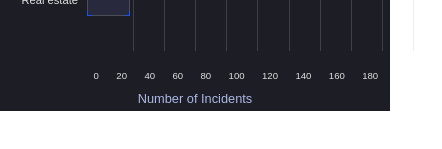
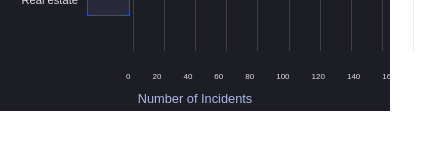
Before and after one commit to ShafeequrRehman/Global-industry-sectors-most-targeted, a plain HTML site: page index.html in a window 390 px wide. Shown: the part 459-608 px from the top of the page, 442 px wide, since content can reach past the window. Drawn offline with Linux system fonts and the light colour scheme.

Commit message:
Update index.html

```diff
--- a/index.html
+++ b/index.html
@@ -203,6 +203,18 @@
       /* background-color: red; */
       flex-direction: column;
       justify-content: space-around;
+    }
+    .x-axis-labels {
+      position: absolute;
+      /* top: 0px; */
+      /* background-color: green; */
+      bottom: 0;
+      left: 29.5%;
+      display: flex;
+      justify-content: space-around;
+      width: calc(99% - 59px);
+      font-size: 0.5rem;
+      color: rgba(255, 255, 255, 0.863);
     }
     .grid-line {
       position: absolute;
```
